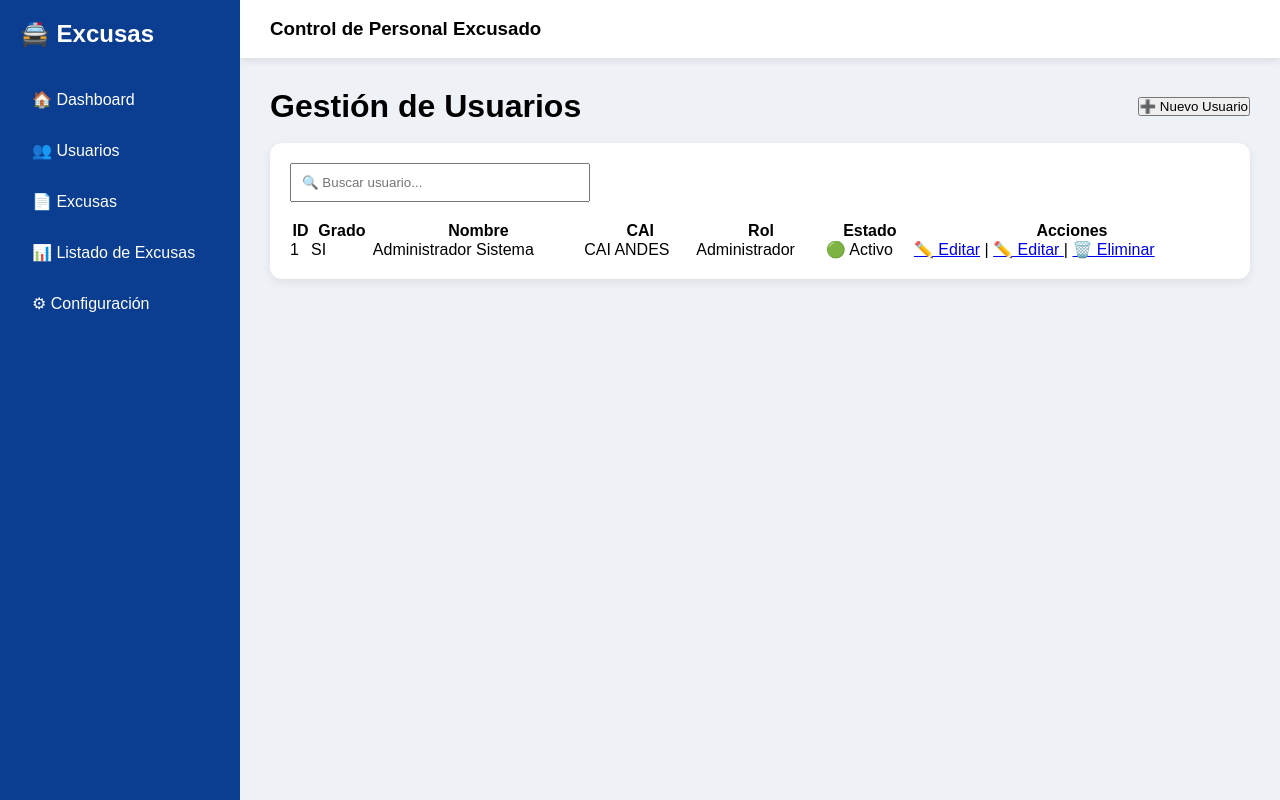
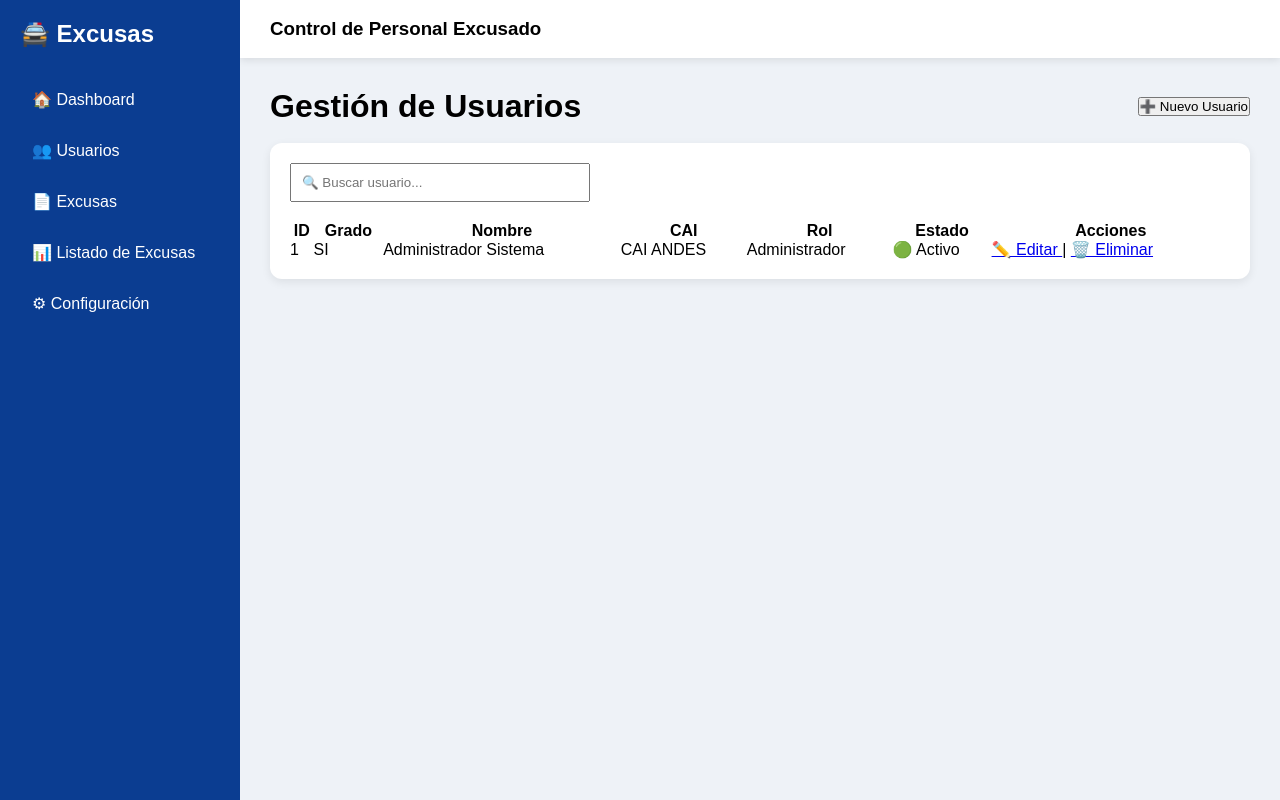
Before and after one commit to danmjp19-boop/control-excusados, a Flask app: page /usuarios in a window 1280 px wide. Run offline with Flask 3, Linux system fonts and the light colour scheme; data comes from the database, SQL or seed files in the repository.

Commit message:
Update usuarios.html

```diff
--- a/templates/usuarios.html
+++ b/templates/usuarios.html
@@ -57,12 +57,7 @@
                         🔴 Inactivo
                     {% endif %}
                 </td>
-
-                <td>
-                    <a href="/editar_usuario/{{ usuario.id }}">✏️ Editar</a> |
-
-
-
+<td>
 <a href="/editar_usuario/{{ usuario.id }}">
 ✏️ Editar
 </a> |
```
